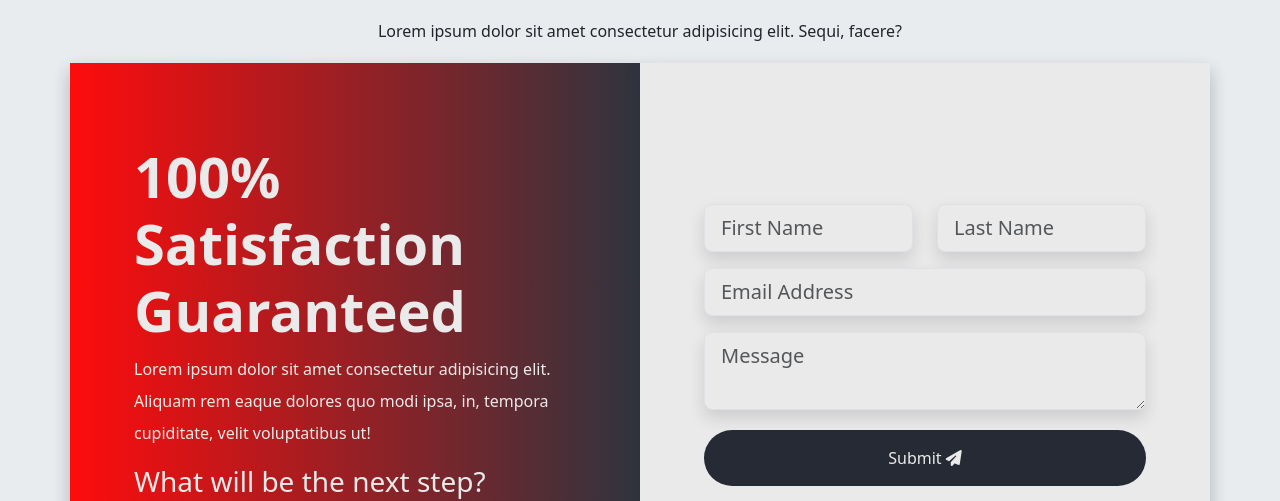
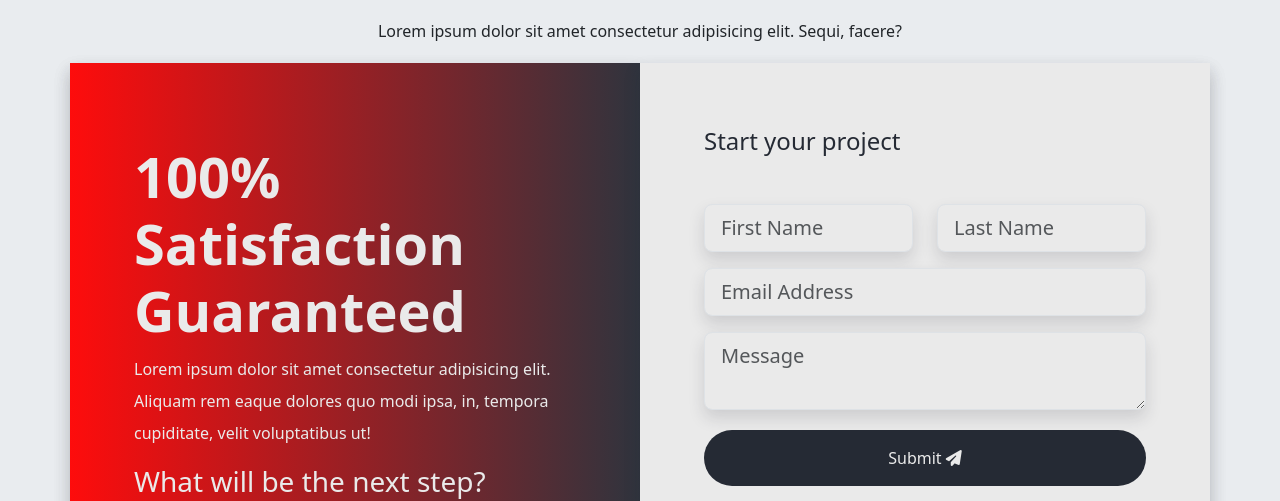
Before and after one commit to Sam485/TikTok.io, a website: page Contact.html in a window 1280 px wide. Shown: the part 2000-2501 px from the top of the page. Drawn offline with Linux system fonts and the light colour scheme.

Commit message:
Update Contact Header color

```diff
--- a/Contact.html
+++ b/Contact.html
@@ -121,7 +121,7 @@
         </div>
         <div class="col-12 col-lg-6 bg-white shadow p-3">
           <div class="form w-100 pb-2">
-            <h4 class="display-3--title mb-5">start your project</h4>
+            <h4 class="display-3--title mb-5 text-black">Start your project</h4>
             <form action="#" class="row">
               <div class="mb-3 col-lg-6 col-md-6">
                 <input type="text" placeholder="First Name" id="inputFirstName" class="form-control shadow form-control-lg">
```
